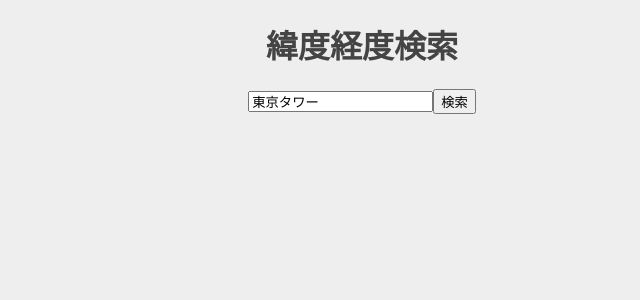
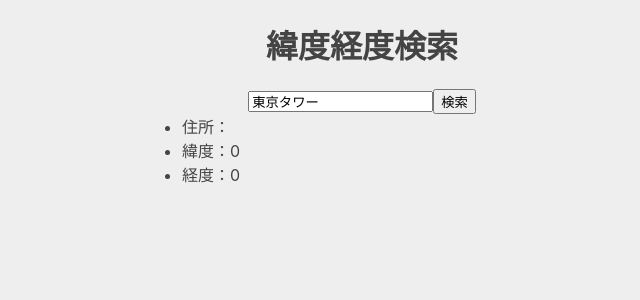
Before and after one commit to hogeline/search-hotels, a React (Create React App) app: page / in a window 1280 px wide. Shown: the top 300 px of the page, without its empty margins (278-918 px from the left). Built offline with nearby package versions, Linux system fonts and the light colour scheme.

Commit message:
Add:GeocodeResult

```diff
--- a/public/stylesheet.css
+++ b/public/stylesheet.css
@@ -1 +1 @@
-body{text-align:center;font-family:-apple-system,BlinkMacSystemFont,Segoe UI,Roboto,Oxygen,Ubuntu,Cantarell,Fira Sans,Droid Sans,Helvetica Neue,sans-serif;-webkit-font-smoothing:antialiased;-moz-osx-font-smoothing:grayscale;background-color:#eee;color:#444}code{font-family:source-code-pro,Menlo,Monaco,Consolas,Courier New,monospace}.App-logo{-webkit-animation:App-logo-spin 20s linear infinite;animation:App-logo-spin 20s linear infinite;height:40vmin}.App-header{background-color:#282c34;min-height:100vh;display:flex;flex-direction:column;align-items:center;justify-content:center;font-size:calc(10px + 2vmin);color:#fff}.App-link{color:#61dafb}@-webkit-keyframes App-logo-spin{0%{-webkit-transform:rotate(0deg);transform:rotate(0deg)}to{-webkit-transform:rotate(1turn);transform:rotate(1turn)}}@keyframes App-logo-spin{0%{-webkit-transform:rotate(0deg);transform:rotate(0deg)}to{-webkit-transform:rotate(1turn);transform:rotate(1turn)}}
+body{text-align:center;font-family:-apple-system,BlinkMacSystemFont,Segoe UI,Roboto,Oxygen,Ubuntu,Cantarell,Fira Sans,Droid Sans,Helvetica Neue,sans-serif;-webkit-font-smoothing:antialiased;-moz-osx-font-smoothing:grayscale;background-color:#eee;color:#444}code{font-family:source-code-pro,Menlo,Monaco,Consolas,Courier New,monospace}.App-logo{-webkit-animation:App-logo-spin 20s linear infinite;animation:App-logo-spin 20s linear infinite;height:40vmin}.App-header{background-color:#282c34;min-height:100vh;display:flex;flex-direction:column;align-items:center;justify-content:center;font-size:calc(10px + 2vmin);color:#fff}.App-link{color:#61dafb}@-webkit-keyframes App-logo-spin{0%{-webkit-transform:rotate(0deg);transform:rotate(0deg)}to{-webkit-transform:rotate(1turn);transform:rotate(1turn)}}@keyframes App-logo-spin{0%{-webkit-transform:rotate(0deg);transform:rotate(0deg)}to{-webkit-transform:rotate(1turn);transform:rotate(1turn)}}.geocode-result{width:400px;margin:0 auto;text-align:left}
--- a/src/components/App.jsx
+++ b/src/components/App.jsx
@@ -1,7 +1,13 @@
 import React, { Component } from "react";
+
 import SearchForm from "./SearchForm";
+import GeocodeResult from "./GeocodeResult";
 
 class App extends Component {
+  constructor(props) {
+    super(props);
+    this.state = {};
+  }
   handlePlaceSubmit(place) {
     console.log(place);
   }
@@ -11,6 +17,11 @@ class App extends Component {
       <div>
         <h1>緯度経度検索</h1>
         <SearchForm onSubmit={place => this.handlePlaceSubmit(place)} />
+        <GeocodeResult
+          address={this.state.address}
+          lat={this.state.lat}
+          lng={this.state.lng}
+        />
       </div>
     );
   }
--- /dev/null
+++ b/src/components/GeocodeResult.jsx
@@ -0,0 +1,33 @@
+import React from "react";
+import PropTypes from "prop-types";
+
+const GeocodeResult = ({ address, lat, lng }) => (
+  <ul className="geocode-result">
+    <li>
+      住所：
+      {address}
+    </li>
+    <li>
+      緯度：
+      {lat}
+    </li>
+    <li>
+      経度：
+      {lng}
+    </li>
+  </ul>
+);
+
+GeocodeResult.propTypes = {
+  address: PropTypes.string,
+  lat: PropTypes.number,
+  lng: PropTypes.number
+};
+
+GeocodeResult.defaultProps = {
+  address: "",
+  lat: 0,
+  lng: 0
+};
+
+export default GeocodeResult;
--- /dev/null
+++ b/src/styles/GeocodeResult.css
@@ -0,0 +1,5 @@
+.geocode-result {
+  width: 400px;
+  margin: 0 auto;
+  text-align: left;
+}
--- a/src/styles/main.css
+++ b/src/styles/main.css
@@ -1,2 +1,3 @@
 @import 'common.css';
 @import 'App.css';
+@import 'GeocodeResult.css';
```
